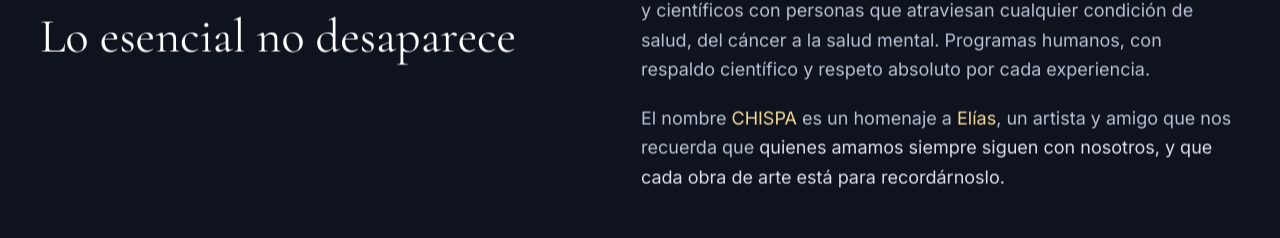
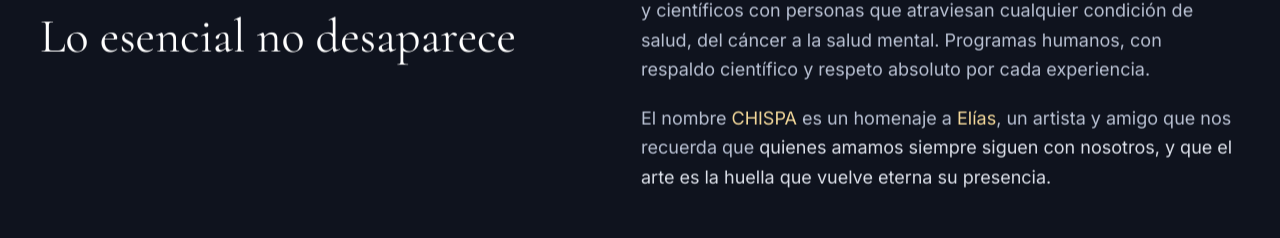
Before and after one commit to giovannabvt-hub/SaltusWorks, a Next.js app: page /chispa in a window 1280 px wide. Shown: the part 1331-1569 px from the top of the page. Built offline with nearby package versions, Linux system fonts and the light colour scheme.

Commit message:
CHISPA: close the tribute with art as the trace that endures
Co-Authored-By: Claude Opus 4.8 <noreply@anthropic.com>
Claude-Session: https://claude.ai/code/session_01PBRSKfBJdXJnk4faV5sVmq

```diff
--- a/app/chispa/page.tsx
+++ b/app/chispa/page.tsx
@@ -92,8 +92,8 @@ export default function ChispaPage() {
                     homenaje a <span className="text-glow-200">Elías</span>, un
                     artista y amigo que nos recuerda que{" "}
                     <span className="text-night-100">
-                      quienes amamos siempre siguen con nosotros, y que cada obra
-                      de arte está para recordárnoslo.
+                      quienes amamos siempre siguen con nosotros, y que el arte
+                      es la huella que vuelve eterna su presencia.
                     </span>
                   </>
                 }
@@ -104,8 +104,8 @@ export default function ChispaPage() {
                     <span className="text-glow-200">Elías</span>, an artist and
                     friend who reminds us that{" "}
                     <span className="text-night-100">
-                      those we love are always with us, and that every work of
-                      art is here to remind us of it.
+                      those we love are always with us, and that art is the trace
+                      that makes their presence eternal.
                     </span>
                   </>
                 }
```
